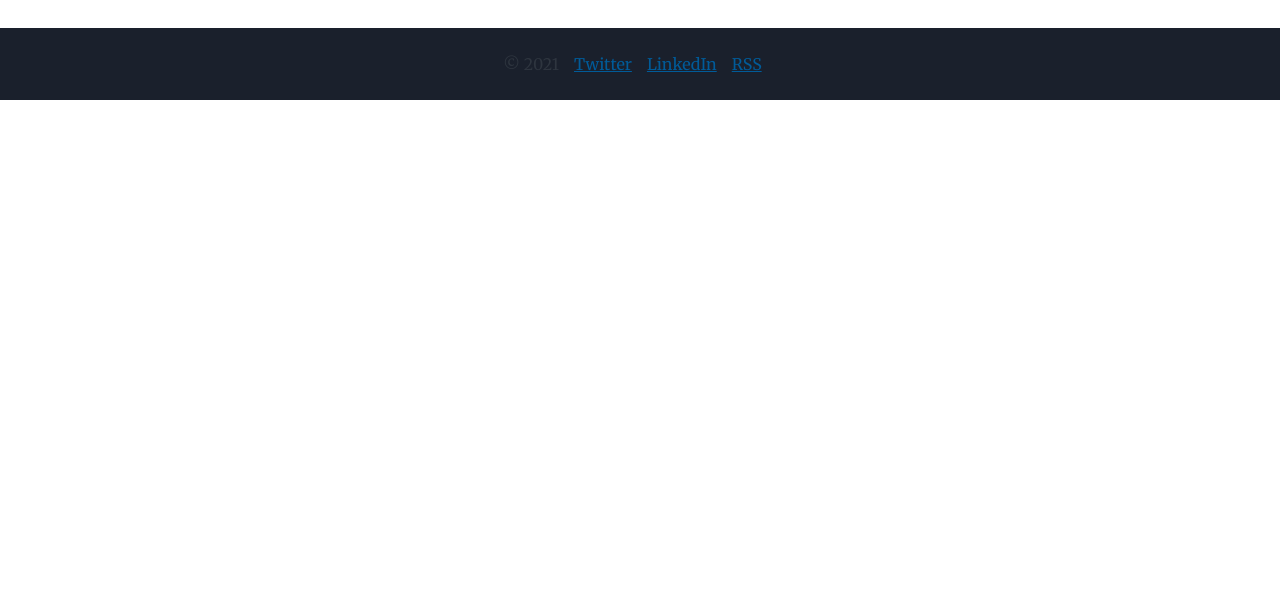
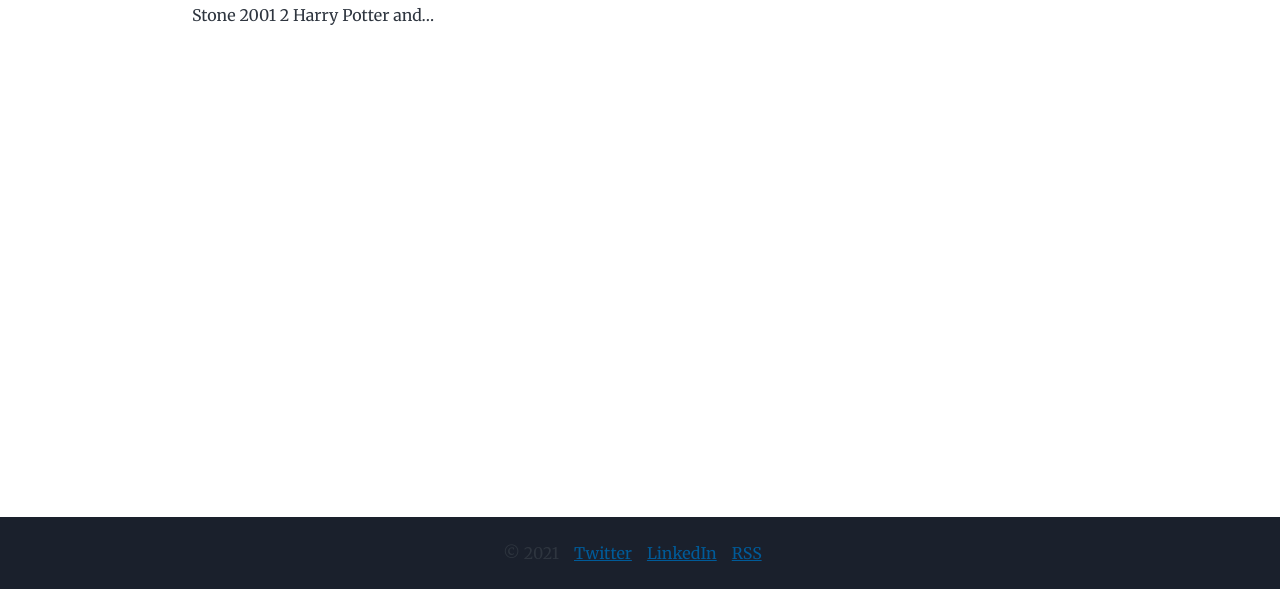
Before and after one commit to AdrianLThomas/www, a Gatsby site: page /blog in a window 1280 px wide. Shown: the part 211-800 px from the top of the page. Built offline with nearby package versions, Linux system fonts and the light colour scheme; Gatsby itself is replaced by a stand-in of ours.

Commit message:
bottom footer

```diff
--- a/src/components/layout.js
+++ b/src/components/layout.js
@@ -11,6 +11,8 @@
   & > span,a {
     margin-right: 15px;
   }
+
+  margin-top: auto;
 `
 
 const Layout = ({ location, title, children }) => {
--- a/src/style.css
+++ b/src/style.css
@@ -316,3 +316,17 @@
     list-style-position: inside;
   }
 }
+
+/* ADRIAN OVERRIDES */
+
+/* bottom footer */
+html,body,.global-wrapper {
+  height: 100vh;
+}
+
+.global-wrapper {
+  display: flex;
+  flex-direction: column;
+  padding: 0;
+}
+/* eof bottom footer */
```
